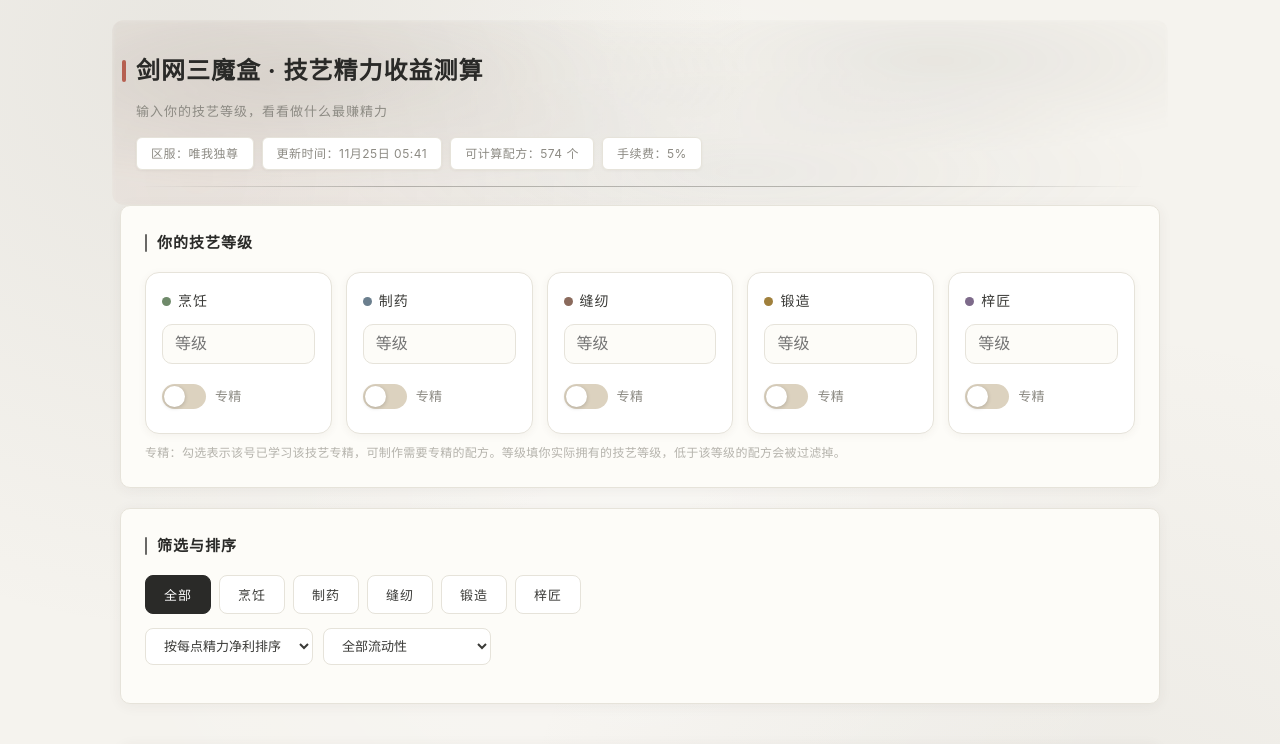
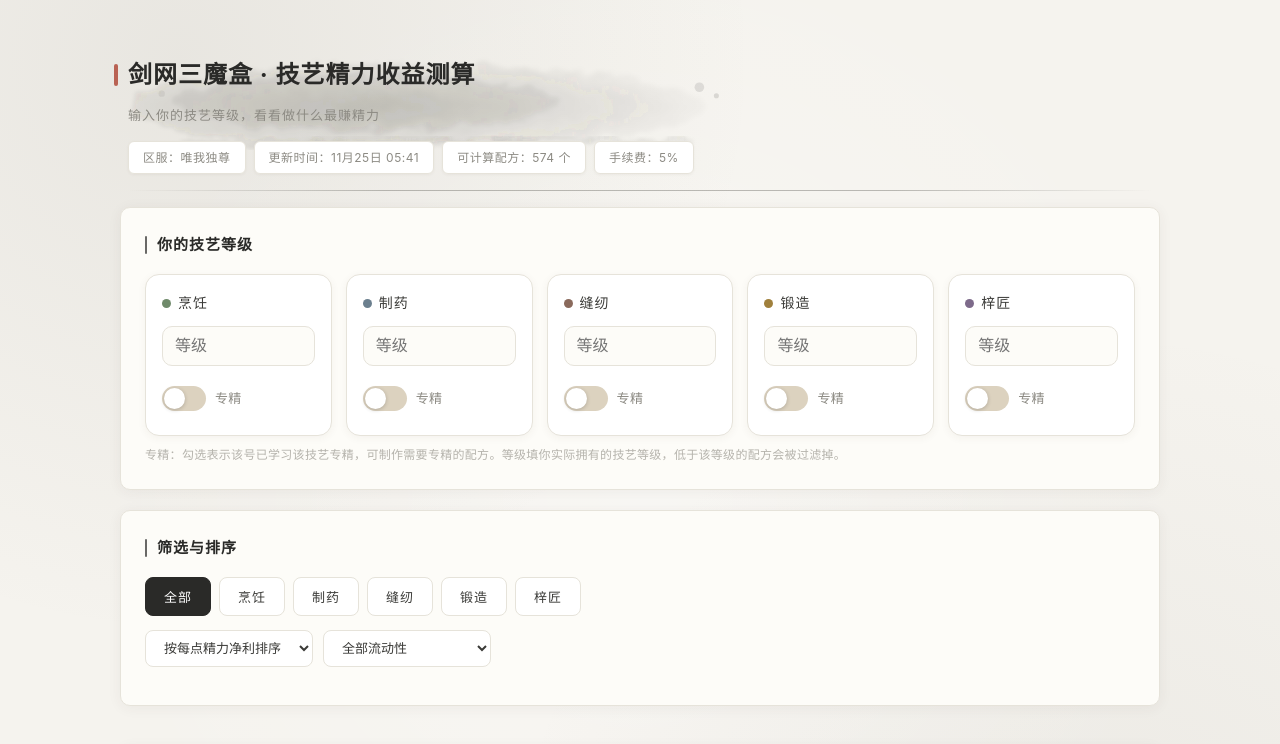
Before and after one commit to hhc990316/jx3-profit, a plain HTML site: page index.html in a window 1280 px wide. Shown: the top 744 px of the page. Drawn offline with Linux system fonts and the light colour scheme.

Commit message:
大标题加水墨晕染衬底

```diff
--- a/index.html
+++ b/index.html
@@ -52,25 +52,13 @@ body {
 .container { max-width: 1080px; margin: 0 auto; padding: 28px 20px; }
 
 /* 头部 */
-.header {
-  padding: 26px 8px 16px; position: relative;
-  margin: -8px -8px 0;
-  padding: 30px 24px 18px;
-  border-radius: 12px;
-  overflow: hidden;
+.header { padding: 26px 8px 16px; position: relative; overflow: visible; }
+.ink-wash {
+  position: absolute; left: -22px; top: 4px;
+  width: min(680px, 94%); height: auto;
+  pointer-events: none; z-index: 0;
 }
-/* 水墨晕染底色：淡墨在宣纸上晕开的不规则墨迹 */
-.header::before {
-  content: ""; position: absolute; inset: 0; z-index: 0;
-  pointer-events: none;
-  background:
-    radial-gradient(ellipse 60% 90% at 18% 30%, rgba(120,116,105,0.14) 0%, transparent 70%),
-    radial-gradient(ellipse 45% 70% at 78% 22%, rgba(120,116,105,0.10) 0%, transparent 72%),
-    radial-gradient(ellipse 55% 80% at 60% 82%, rgba(120,116,105,0.08) 0%, transparent 70%),
-    radial-gradient(circle at 8% 85%, rgba(176,74,58,0.05) 0%, transparent 45%);
-  filter: blur(2px);
-}
-.header > * { position: relative; z-index: 1; }
+.header h1, .header .sub, .header .badge-row { position: relative; z-index: 1; }
 .header::after {
   content: ""; display: block; height: 1px; margin-top: 16px;
   background: linear-gradient(90deg, transparent, var(--ink-3) 25%, var(--ink-3) 75%, transparent);
@@ -274,6 +262,28 @@ select.filter {
 <body>
 <div class="container">
   <div class="header">
+    <svg class="ink-wash" viewBox="0 0 640 150" fill="none" aria-hidden="true">
+      <defs>
+        <filter id="inkRough" x="-20%" y="-40%" width="140%" height="180%">
+          <feTurbulence type="fractalNoise" baseFrequency="0.045 0.09" numOctaves="3" seed="7" result="n"/>
+          <feDisplacementMap in="SourceGraphic" in2="n" scale="16" xChannelSelector="R" yChannelSelector="G"/>
+          <feGaussianBlur stdDeviation="2.2"/>
+        </filter>
+        <radialGradient id="inkBody" cx="42%" cy="50%" r="62%">
+          <stop offset="0%" stop-color="#33322e" stop-opacity="0.20"/>
+          <stop offset="55%" stop-color="#33322e" stop-opacity="0.10"/>
+          <stop offset="100%" stop-color="#33322e" stop-opacity="0"/>
+        </radialGradient>
+      </defs>
+      <g filter="url(#inkRough)">
+        <ellipse cx="300" cy="70" rx="270" ry="40" fill="url(#inkBody)"/>
+        <ellipse cx="250" cy="66" rx="180" ry="26" fill="#33322e" opacity="0.06"/>
+      </g>
+      <path d="M70 108 C 220 100, 420 100, 560 104" stroke="#33322e" stroke-opacity="0.10" stroke-width="4" stroke-linecap="round" filter="url(#inkRough)"/>
+      <circle cx="566" cy="52" r="4.5" fill="#33322e" opacity="0.12"/>
+      <circle cx="582" cy="60" r="2.4" fill="#33322e" opacity="0.14"/>
+      <circle cx="60" cy="58" r="3" fill="#33322e" opacity="0.08"/>
+    </svg>
     <h1>剑网三魔盒 · 技艺精力收益测算</h1>
     <div class="sub">输入你的技艺等级，看看做什么最赚精力</div>
     <div class="badge-row" id="badgeRow"></div>
```
